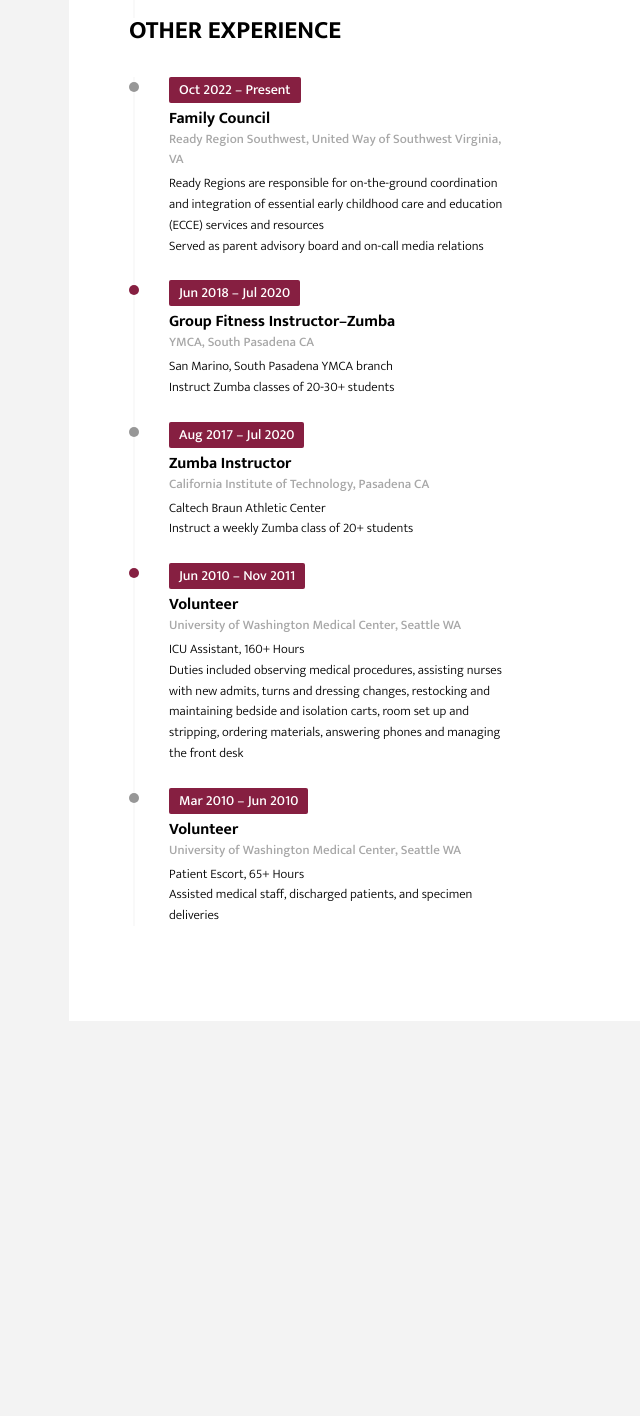
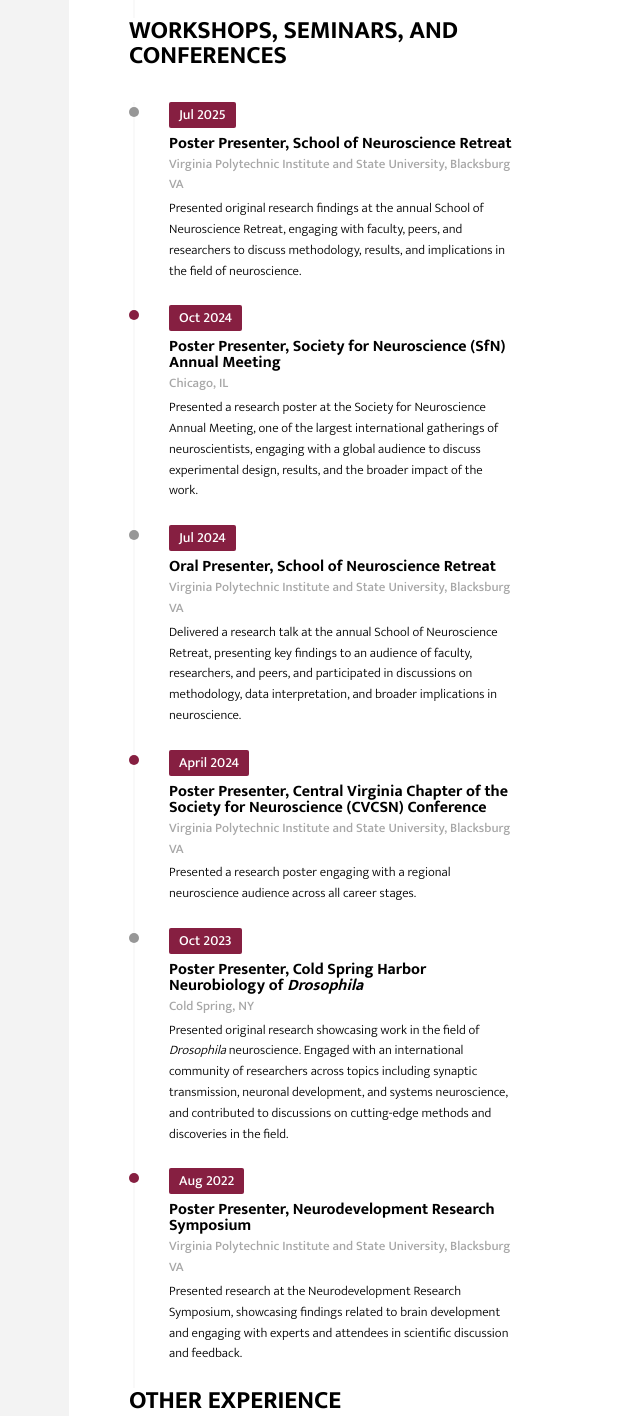
Before and after one commit to ainul-huda/ainul-huda.github.io, a plain HTML site: page research.html in a window 1280 px wide. Shown: the part 1980-3396 px from the top of the page, without its empty margins (231-871 px from the left). Before the commit the page ends 3021 px from the top, so only its background shows below. Drawn offline with Linux system fonts and the light colour scheme.

Commit message:
Update research.html

```diff
--- a/research.html
+++ b/research.html
@@ -137,6 +137,43 @@
                                 <p class="time-line-item-content">Assist in performing genetic crosses with Drosophila, dissecting, and preparing fly brains and thoracic ganglia for analysis.
                                 Also performed immunofluorescence staining protocols, preparing chemical solutions, and performing confocal microscopy</p>
                             </li>
+                            <h2 class="section-title">Workshops, Seminars, and Conferences</h2>
+                            <li class="time-line-item">
+                                <span class="badge badge-primary">Jul 2025</span>
+                                <h6 class="time-line-item-title">Poster Presenter, School of Neuroscience Retreat</h6>
+                                <p class="time-line-item-subtitle">Virginia Polytechnic Institute and State University, Blacksburg VA</p>
+                                <p class="time-line-item-content">Presented original research findings at the annual School of Neuroscience Retreat, engaging with faculty, peers, and researchers to discuss methodology, results, and implications in the field of neuroscience.</p>
+                            </li>
+                            <li class="time-line-item">
+                                <span class="badge badge-primary">Oct 2024</span>
+                                <h6 class="time-line-item-title">Poster Presenter, Society for Neuroscience (SfN) Annual Meeting</h6>
+                                <p class="time-line-item-subtitle">Chicago, IL</p>
+                                <p class="time-line-item-content">Presented a research poster at the Society for Neuroscience Annual Meeting, one of the largest international gatherings of neuroscientists, engaging with a global audience to discuss experimental design, results, and the broader impact of the work.</p>
+                            </li>
+                            <li class="time-line-item">
+                                <span class="badge badge-primary">Jul 2024</span>
+                                <h6 class="time-line-item-title">Oral Presenter, School of Neuroscience Retreat</h6>
+                                <p class="time-line-item-subtitle">Virginia Polytechnic Institute and State University, Blacksburg VA</p>
+                                <p class="time-line-item-content">Delivered a research talk at the annual School of Neuroscience Retreat, presenting key findings to an audience of faculty, researchers, and peers, and participated in discussions on methodology, data interpretation, and broader implications in neuroscience.</p>
+                            </li>
+                            <li class="time-line-item">
+                                <span class="badge badge-primary">April 2024</span>
+                                <h6 class="time-line-item-title">Poster Presenter, Central Virginia Chapter of the Society for Neuroscience (CVCSN) Conference</h6>
+                                <p class="time-line-item-subtitle">Virginia Polytechnic Institute and State University, Blacksburg VA</p>
+                                <p class="time-line-item-content">Presented a research poster engaging with a regional neuroscience audience across all career stages.</p>
+                            </li>
+                            <li class="time-line-item">
+                                <span class="badge badge-primary">Oct 2023</span>
+                                <h6 class="time-line-item-title">Poster Presenter, Cold Spring Harbor Neurobiology of <i>Drosophila</i></h6>
+                                <p class="time-line-item-subtitle">Cold Spring, NY</p>
+                                <p class="time-line-item-content">Presented original research showcasing work in the field of <i>Drosophila</i> neuroscience. Engaged with an international community of researchers across topics including synaptic transmission, neuronal development, and systems neuroscience, and contributed to discussions on cutting-edge methods and discoveries in the field.</p>
+                            </li>
+                            <li class="time-line-item">
+                                <span class="badge badge-primary">Aug 2022</span>
+                                <h6 class="time-line-item-title">Poster Presenter, Neurodevelopment Research Symposium</h6>
+                                <p class="time-line-item-subtitle">Virginia Polytechnic Institute and State University, Blacksburg VA</p>
+                                <p class="time-line-item-content">Presented research at the Neurodevelopment Research Symposium, showcasing findings related to brain development and engaging with experts and attendees in scientific discussion and feedback.</p>
+                            </li>
                             <h2 class="section-title">Other Experience</h2>
                             <li class="time-line-item">
                                 <span class="badge badge-primary">Oct 2022 – Present</span>
```
